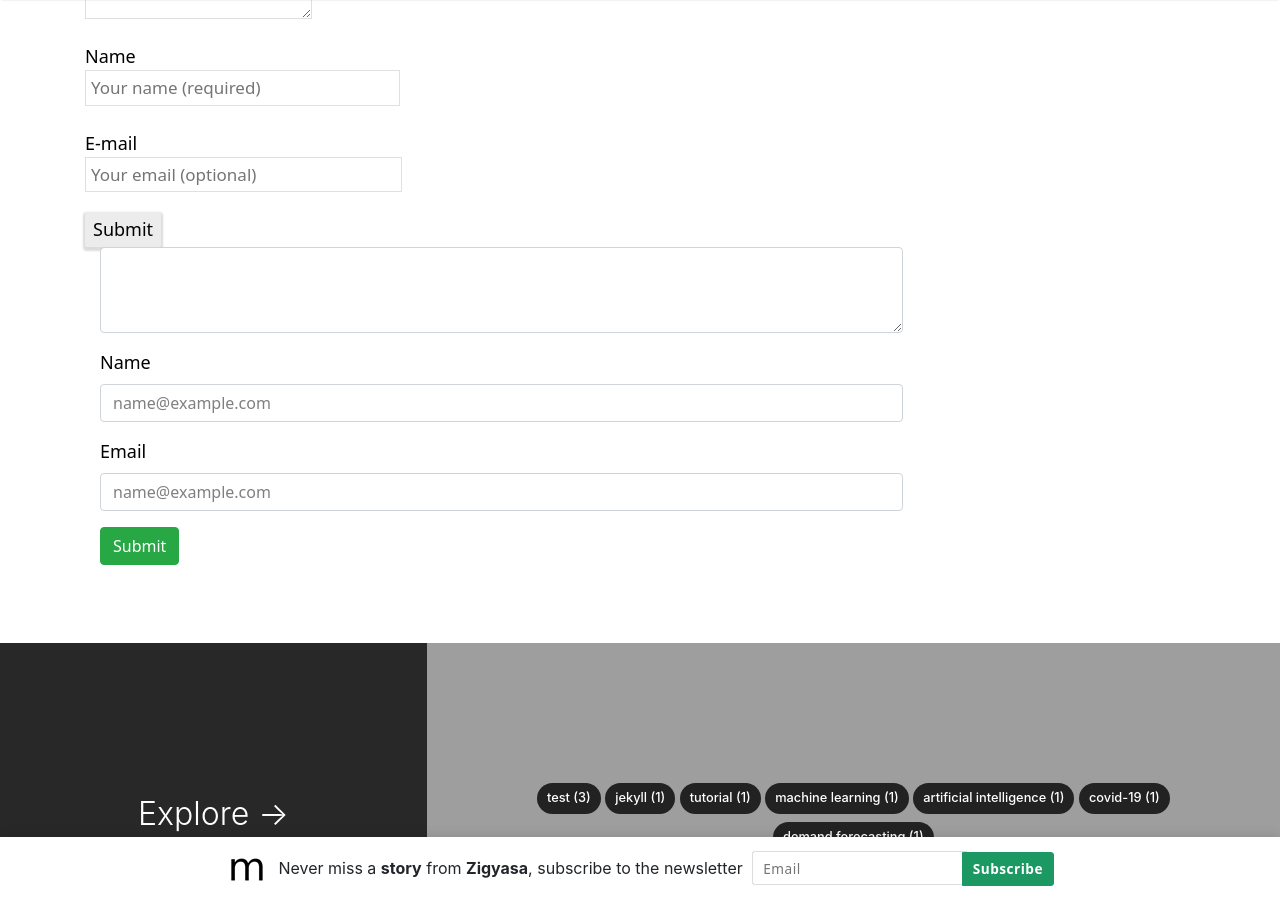
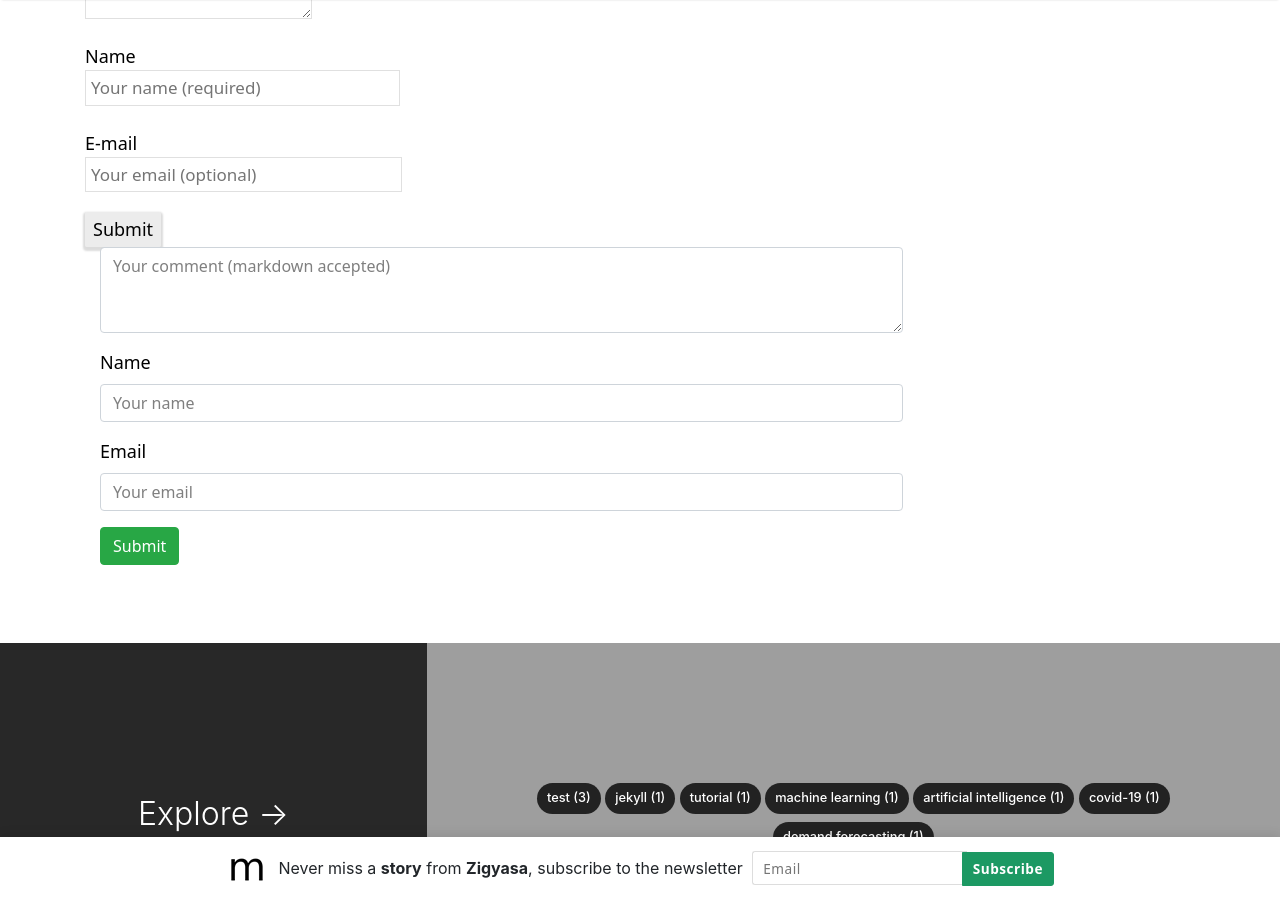
Before and after one commit to luhgit/blog, a Jekyll site: the page built from _posts/2021-06-11-covid-impact-on-ml-models-in-production.md, in a window 1280 px wide and 900 px high, scrolled down 2742 px. Built offline with Jekyll 4.4.1, drawn with Linux system fonts in a browser that asks for light colours; nearby versions of some CDN libraries.

Commit message:
Testing new bootstrap based comment form

```diff
--- a/_includes/comment_form.html
+++ b/_includes/comment_form.html
@@ -42,6 +42,45 @@
 
   </form>
 
+
+  <div class="container">
+    <div class="row">
+      <div class="col-md-9 flex-first flex-md-unordered">
+        <form class="form" method="post" action="{{ site.staticman_url }}">
+
+            <input type="hidden" name="options[origin]" value="{{ page.url | absolute_url }}">
+            <input type="hidden" name="options[parent]" value="{{ page.url | absolute_url }}">
+            <input type="hidden" id="comment-replying-to-uid" name="fields[replying_to_uid]" value="">
+            <input type="hidden" name="options[slug]" value="{{ page.slug }}">
+            {% if site.reCaptcha.enabled %}
+              <input type="hidden" name="options[reCaptcha][siteKey]" value="{{ site.reCaptcha.siteKey }}">
+              <input type="hidden" name="options[reCaptcha][secret]"  value="{{ site.reCaptcha.secret }}">
+            {% endif %}
+
+            <div class="mb-3">
+              <textarea class="form-control" id="comment" rows="3" placeholder="Your comment (markdown accepted)"></textarea>
+            </div>
+            <div class="mb-3">
+              <label for="exampleFormControlInput1" class="form-label">Name</label>
+              <input type="text" class="form-control" id="name" placeholder="Your name" required>
+            </div>
+            <div class="mb-3">
+              <label for="exampleFormControlInput1" class="form-label">Email</label>
+              <input type="email" class="form-control" id="email" placeholder="Your email">
+            </div>
+
+            {% if site.reCaptcha.enabled %}
+              <div id="reCaptcha" class="g-recaptcha" data-sitekey="{{ site.reCaptcha.siteKey }}"></div>
+            {% endif %}
+
+            <button type="submit" class="btn btn-success mb-3">Submit</button>
+
+        </form>
+      </div>
+    </div>
+  </div>
+
+
   <article class="modal mdl-card mdl-shadow--2dp">
     <div>
       <h3 class="modal-title js-modal-title"></h3>
@@ -59,29 +98,6 @@
 
 
 
-  <div class="container">
-    <div class="row">
-      <div class="col-md-9 flex-first flex-md-unordered">
-
-        <div class="mb-3">
-          <textarea class="form-control" id="exampleFormControlTextarea1" rows="3"></textarea>
-        </div>
-        <div class="mb-3">
-          <label for="exampleFormControlInput1" class="form-label">Name</label>
-          <input type="email" class="form-control" id="exampleFormControlInput1" placeholder="name@example.com">
-        </div>
-        <div class="mb-3">
-          <label for="exampleFormControlInput1" class="form-label">Email</label>
-          <input type="email" class="form-control" id="exampleFormControlInput1" placeholder="name@example.com">
-        </div>
-        <button type="submit" class="btn btn-success mb-3">Submit</button>
-
-      </div>
-    </div>
-  </div>
-
-
-
   {% comment %}
       from: https://github.com/eduardoboucas/popcorn/blob/gh-pages/_includes/modal.html
   {% endcomment %}
```
